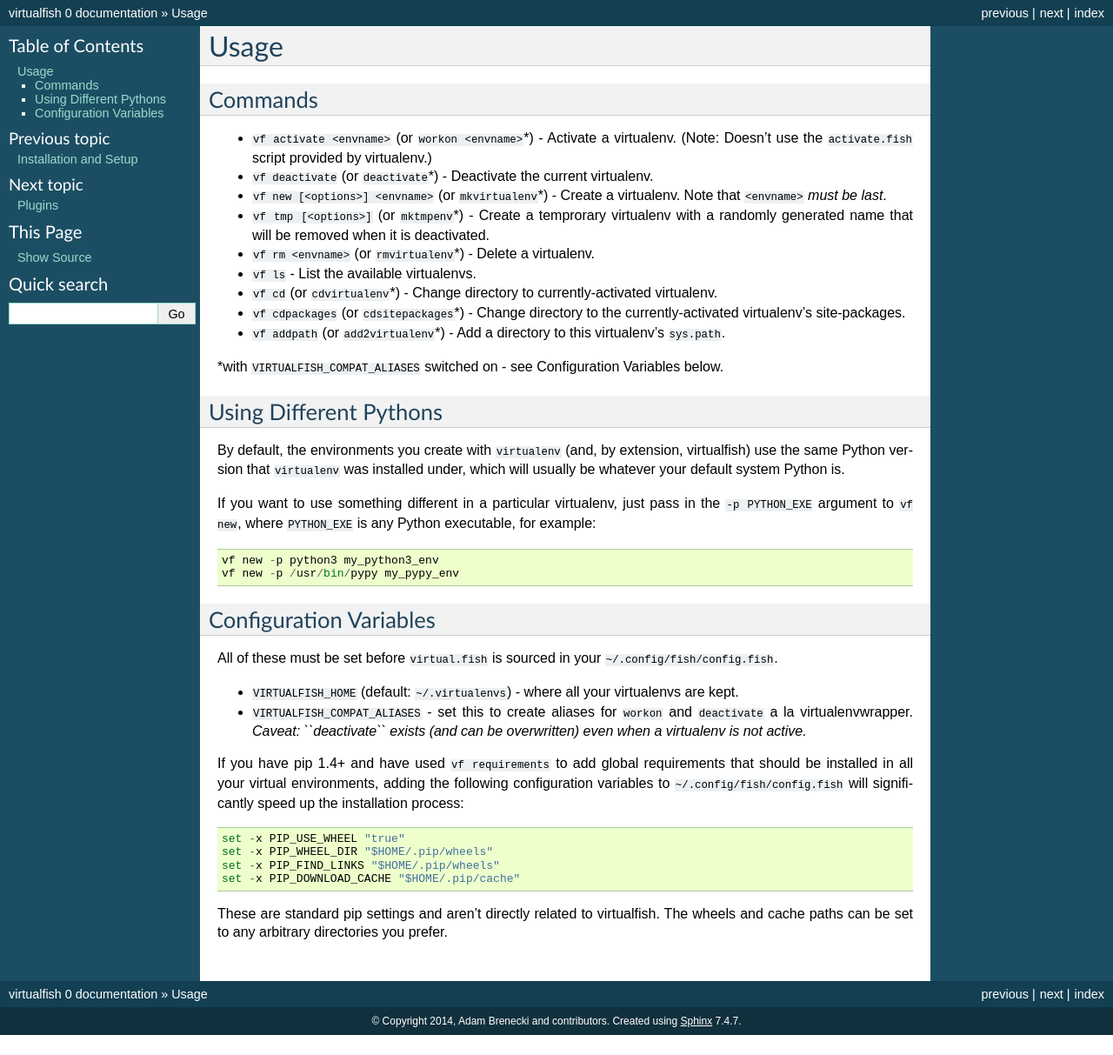
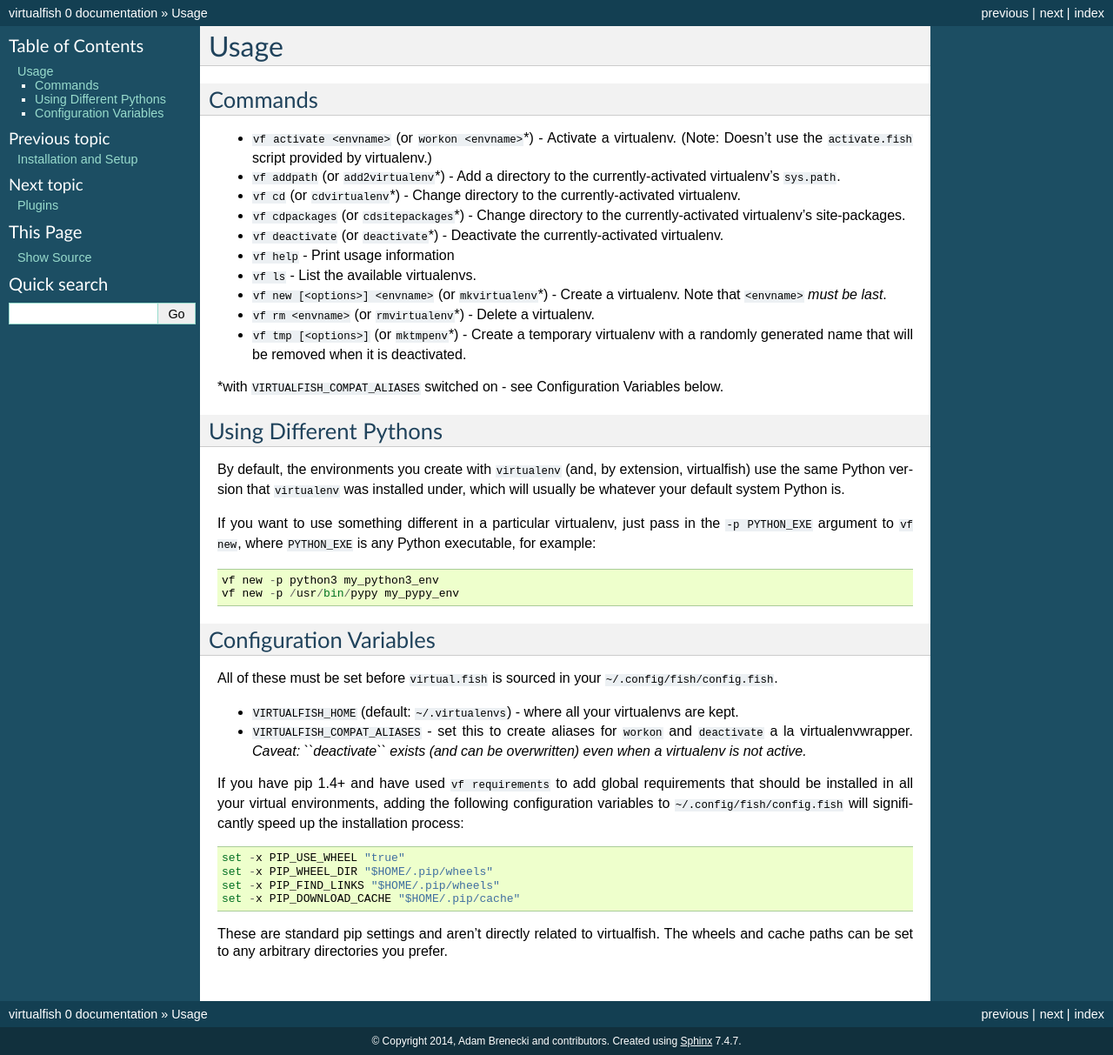
Before and after one commit to justinmayer/virtualfish, a Sphinx documentation site: the page built from docs/usage.rst, in a window 1280 px wide. Shown: the whole page at 87% size. Built offline with Sphinx 7.4.7, drawn with Linux system fonts in a browser that asks for light colours; before the commit the page ends 1190 px from its top, so only the background shows below that.

Commit message:
Added and edited vf help subcommand + improved documentation consistency
- Made sure the --description text of all functions is consistent and under 80 char wide so that the help
display looks nice.
- Sorted alphabetically the docs/usage.rst commands and also made references to currently-activated virtualenv consistent

This addresses most of Issue #40 (main work was done before though :) ).

```diff
--- a/docs/index.rst
+++ b/docs/index.rst
@@ -1,8 +1,8 @@
 virtualfish
 ===========
 
-A Fish Shell wrapper for Ian Bicking's virtualenv, somewhat loosely
-based on Doug Hellman's virtualenvwrapper for Bourne-compatible shells.
+A Fish Shell wrapper for Ian Bicking's `virtualenv <https://virtualenv.pypa.io/en/latest/>`_, somewhat loosely
+based on Doug Hellman's `virtualenvwrapper <https://bitbucket.org/dhellmann/virtualenvwrapper>`_ for Bourne-compatible shells.
 
 Contents
 --------
--- a/docs/usage.rst
+++ b/docs/usage.rst
@@ -7,21 +7,22 @@ Commands
 -  ``vf activate <envname>`` (or ``workon <envname>``\ \*) - Activate a
    virtualenv. (Note: Doesn't use the ``activate.fish`` script provided
    by virtualenv.)
--  ``vf deactivate`` (or ``deactivate``\ \*) - Deactivate the current
-   virtualenv.
--  ``vf new [<options>] <envname>`` (or ``mkvirtualenv``\ \*) - Create a
-   virtualenv. Note that ``<envname>`` *must be last*.
--  ``vf tmp [<options>]`` (or ``mktmpenv``\ \*) - Create a temprorary
-   virtualenv with a randomly generated name that will be removed when
-   it is deactivated.
--  ``vf rm <envname>`` (or ``rmvirtualenv``\ \*) - Delete a virtualenv.
--  ``vf ls`` - List the available virtualenvs.
--  ``vf cd`` (or ``cdvirtualenv``\ \*) - Change directory to
+-  ``vf addpath`` (or ``add2virtualenv``\ \*) - Add a directory to the currently-activated
+   virtualenv's ``sys.path``.
+-  ``vf cd`` (or ``cdvirtualenv``\ \*) - Change directory to the
    currently-activated virtualenv.
 -  ``vf cdpackages`` (or ``cdsitepackages``\ \*) - Change directory to
    the currently-activated virtualenv's site-packages.
--  ``vf addpath`` (or ``add2virtualenv``\ \*) - Add a directory to this
-   virtualenv's ``sys.path``.
+-  ``vf deactivate`` (or ``deactivate``\ \*) - Deactivate the currently-activated
+   virtualenv.
+-  ``vf help`` - Print usage information
+-  ``vf ls`` - List the available virtualenvs.
+-  ``vf new [<options>] <envname>`` (or ``mkvirtualenv``\ \*) - Create a
+   virtualenv. Note that ``<envname>`` *must be last*.
+-  ``vf rm <envname>`` (or ``rmvirtualenv``\ \*) - Delete a virtualenv.
+-  ``vf tmp [<options>]`` (or ``mktmpenv``\ \*) - Create a temporary
+   virtualenv with a randomly generated name that will be removed when
+   it is deactivated.
 
 \*with ``VIRTUALFISH_COMPAT_ALIASES`` switched on - see Configuration
 Variables below.
```
Also changed, not shown: 2 other files.
